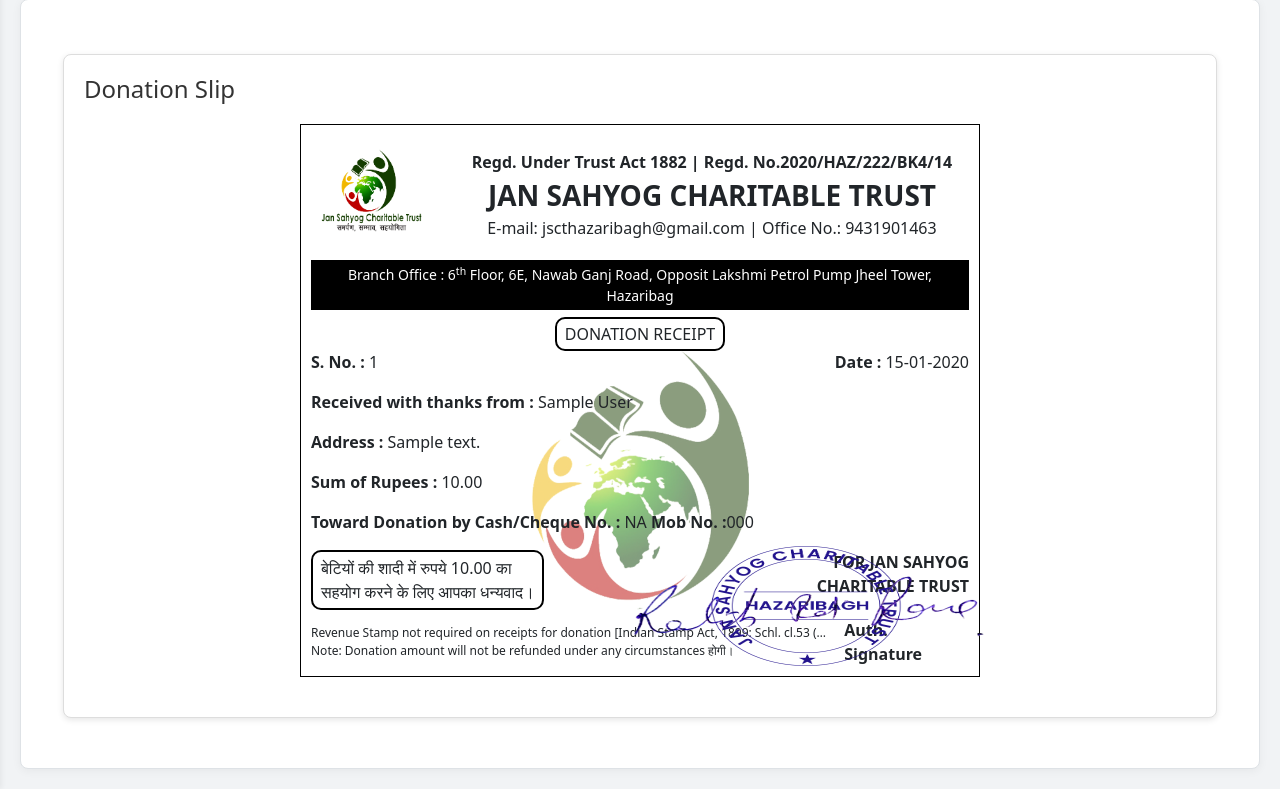
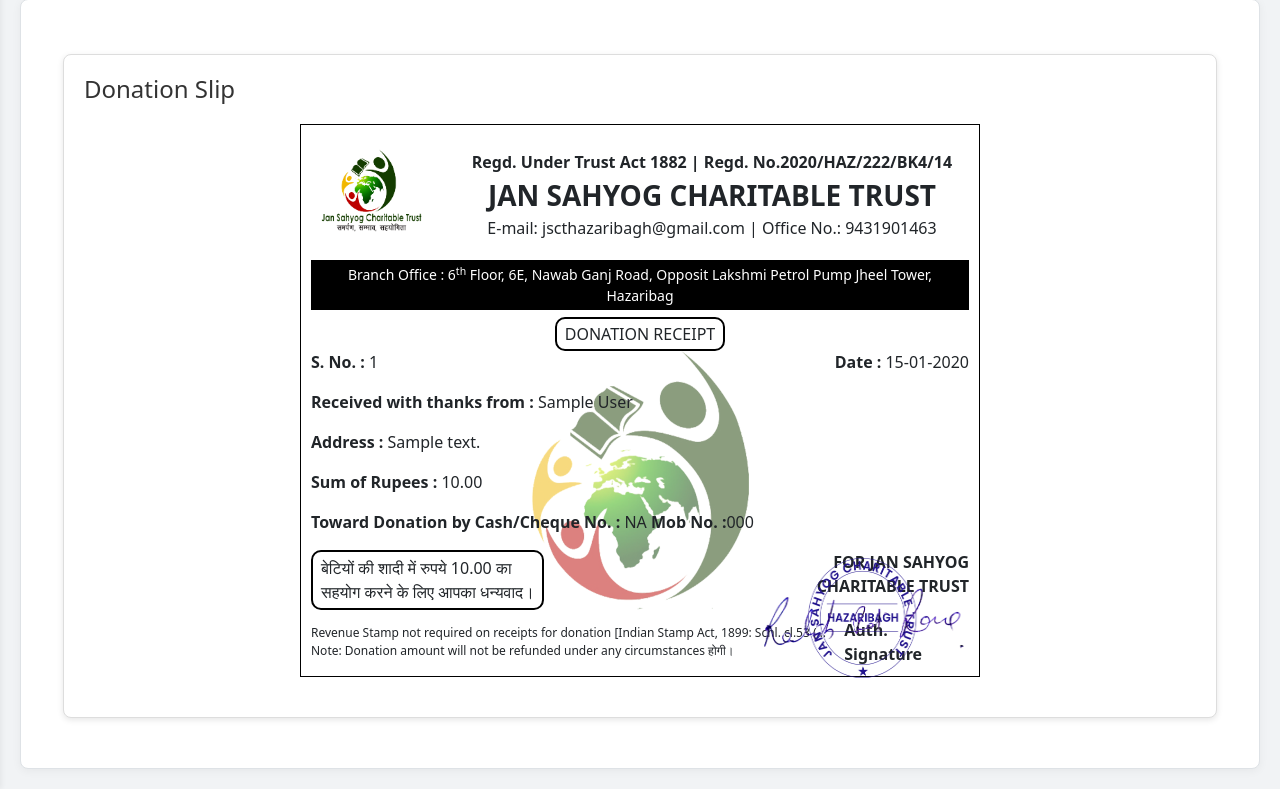
Before and after one commit to Rupesh-Mistri/ngojsct.org, a Django app: page /donation_slip/1/ in a window 1280 px wide. Shown: the part 87-876 px from the top of the page. Run offline with Django 5.2, Linux system fonts and the light colour scheme; tables that the repository leaves empty hold one stand-in row (values such as "Sample post"); some libraries are stand-ins or nearby versions.

Commit message:
currected donation_slip and it function

```diff
--- a/ngojsct_mlm/templates/donation_slip.html
+++ b/ngojsct_mlm/templates/donation_slip.html
@@ -98,11 +98,11 @@
     }
 
     .stamp_signature img {
-        width: 350px;
+        width: 200px;
         height: 120px;
         position: absolute;
 
-        transform: translate(-60%, -50%);
+        transform: translate(-40%, -40%);
         z-index: 100;
     }
 
--- a/ngojsct_mlm/views.py
+++ b/ngojsct_mlm/views.py
@@ -378,7 +378,9 @@
 def donation_slip_list(request):
     user=request.user
     user_id=user.id
-    donation_list=DonationsModel.objects.filter(member_id=user_id)
+    member_dtl= MemberModel.objects.filter(user_detail_id=user_id).first()
+    print('Member Details:', member_dtl.id)
+    donation_list=DonationsModel.objects.filter(member_id=member_dtl.id)
     return render(request,'donation_slip_list.html',{'donation_list':donation_list})
 
 def donation_slip(request,id):
@@ -386,7 +388,7 @@
     Renders the donation slip page.
     """
     slip_dtl=DonationsModel.objects.filter(id=id).first()
-    member_dtl=MemberModel.objects.filter(id=slip_dtl.id).first()
+    member_dtl=MemberModel.objects.filter(id=slip_dtl.member_id).first()
     return render(request, 'donation_slip.html',{'slip_dtl':slip_dtl,'member_dtl':member_dtl})
 
 @login_req
```
